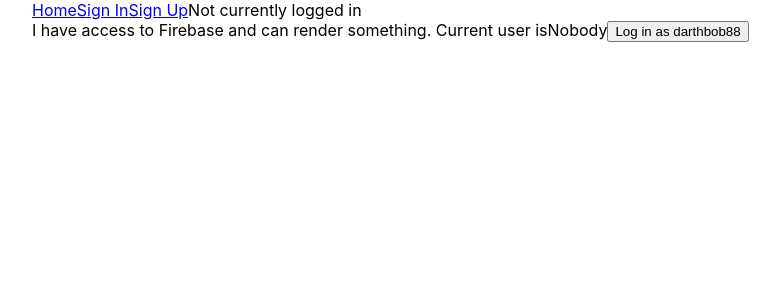
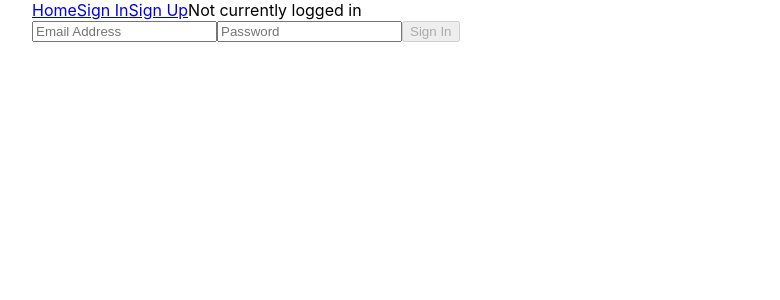
Before and after one commit to darthbob88/RaymondProjectList, a React (Create React App) app: page /signin in a window 1280 px wide. Shown: the top 300 px of the page, without its empty margins (96-876 px from the left). Built offline with nearby package versions, Linux system fonts and the light colour scheme; no server answers.

Commit message:
feat: Added reliable signin functionality

```diff
--- a/src/SignInForm/SignInForm.tsx
+++ b/src/SignInForm/SignInForm.tsx
@@ -1,23 +1,15 @@
-import React from "react";
+import React, { useState } from "react";
 import { FirebaseContext } from "../firebase";
 //TODO: Replace this with a class/object, so I can just import AuthService
 import * as AuthService from "../models/AuthService";
 import * as ROUTES from "../routes";
 
 export const SignInForm = () => {
-  const onSubmit = (event: React.MouseEvent<HTMLButtonElement>) => {
-    const INITIAL_STATE = {
-      username: "Raymond",
-      email: "darthbob88@gmail.com",
-      passwordOne: "lvader",
-      passwordTwo: "lvader",
-      error: null
-    };
-
-    AuthService.doSignInWithEmailAndPassword(
-      INITIAL_STATE.email,
-      INITIAL_STATE.passwordOne
-    )
+  const [email, setEmail] = useState("");
+  const [password, setPassword] = useState("");
+  const onSubmit = (event: React.FormEvent<HTMLFormElement>) => {
+    //TODO: Add "redirect back to home page" here.
+    AuthService.doSignInWithEmailAndPassword(email, password)
       .then(authUser => {
         if (authUser.user != null)
           console.log(`Successfully logged in as ${authUser.user.email}`);
@@ -26,22 +18,27 @@ export const SignInForm = () => {
 
     event.preventDefault();
   };
+  const isInvalid = password === "" || email === "";
   return (
-    <div id="firebaseui-auth-container">
-      <FirebaseContext.Consumer>
-        {firebase => {
-          return (
-            <div>
-              I have access to Firebase and can render something. Current user
-              is
-              {firebase.currentUser != null
-                ? firebase.currentUser.email
-                : "Nobody"}
-              <button onClick={onSubmit}>Log in as darthbob88</button>
-            </div>
-          );
-        }}
-      </FirebaseContext.Consumer>
-    </div>
+    //TODO: Fix this form for accessibility and clarity.
+    <form onSubmit={onSubmit}>
+      <input
+        name="email"
+        value={email}
+        onChange={event => setEmail(event.target.value)}
+        type="text"
+        placeholder="Email Address"
+      />
+      <input
+        name="password"
+        value={password}
+        onChange={event => setPassword(event.target.value)}
+        type="password"
+        placeholder="Password"
+      />
+      <button disabled={isInvalid} type="submit">
+        Sign In
+      </button>
+    </form>
   );
 };
```
